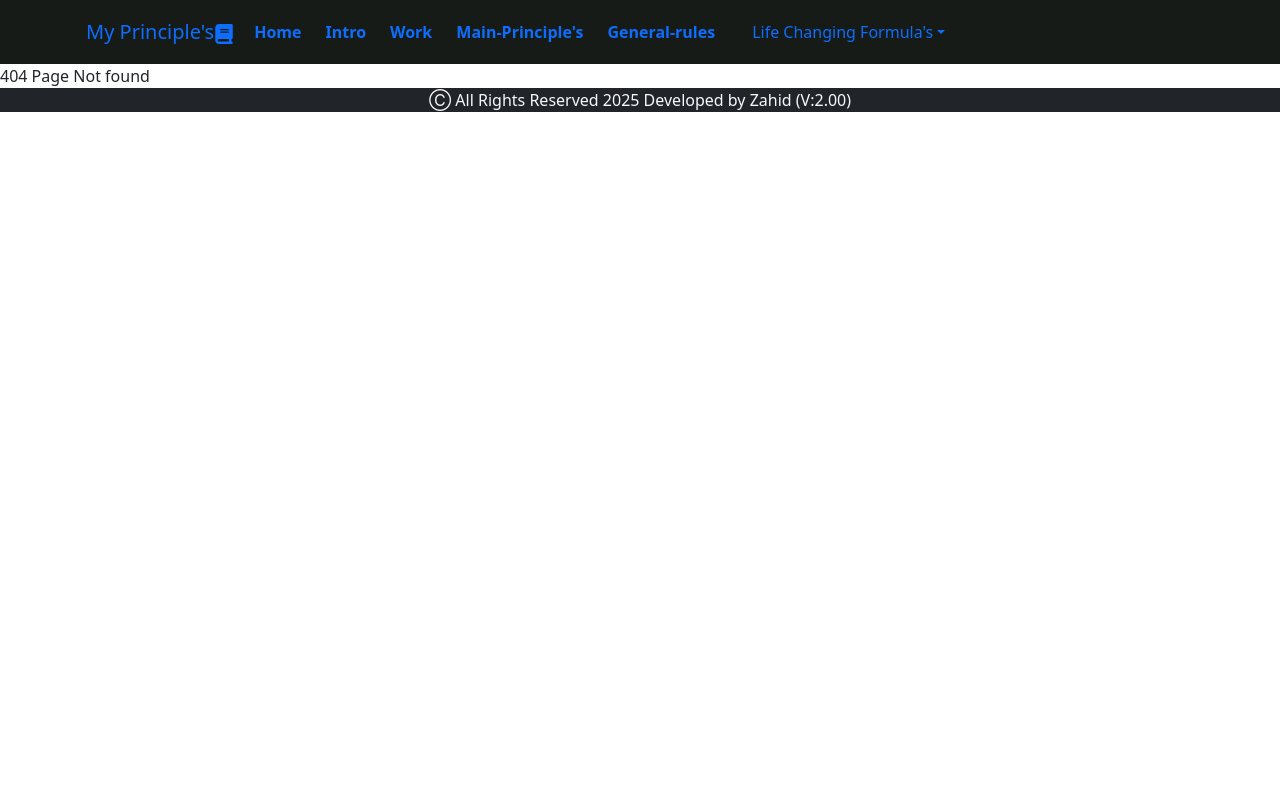
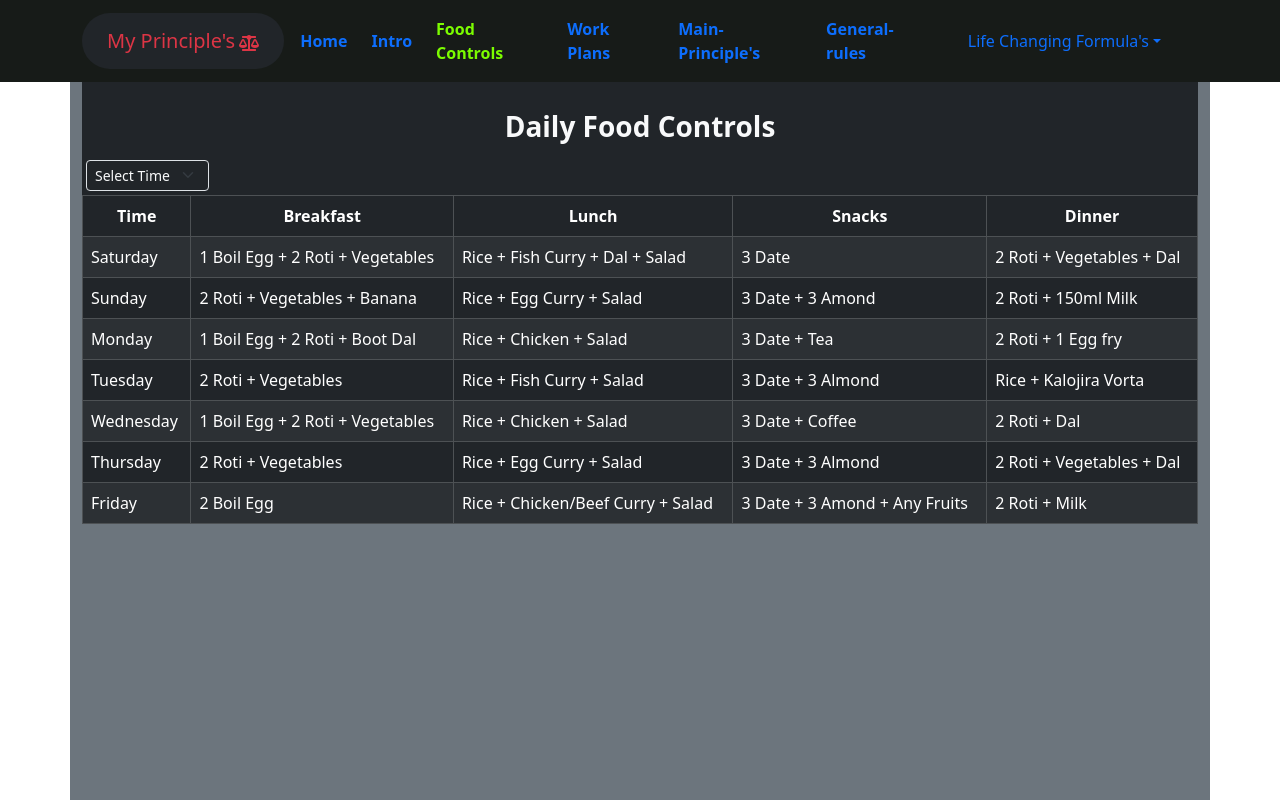
Before and after one commit to MDZAHIDHASAN2024/my-principles, a React (Vite) app: page /foodControl in a window 1280 px wide. Before the commit this address had no page. Shown: the top 800 px of the page. Built offline with nearby package versions, Linux system fonts and the light colour scheme.

Commit message:
version 2.01

```diff
--- /dev/null
+++ b/src/components/button/button.tsx
@@ -0,0 +1,28 @@
+import { useState } from 'react';
+import { FaBalanceScale } from 'react-icons/fa';
+
+const Button = () => {
+  const [isLoggedIn, setIsLoggedIn] = useState(false);
+  const handleClick = () => {
+    setIsLoggedIn(!isLoggedIn);
+  };
+  return (
+    <div>
+      <button className="bg-dark rounded-5" onClick={handleClick}>
+        {isLoggedIn ? (
+          <div className="text-info ">
+            My Principle's
+            <FaBalanceScale className="ms-1 text-info" />
+          </div>
+        ) : (
+          <div className="text-danger">
+            My Principle's
+            <FaBalanceScale className="ms-1 text-danger" />
+          </div>
+        )}
+      </button>
+    </div>
+  );
+};
+
+export default Button;
--- a/src/layout/footer/index.tsx
+++ b/src/layout/footer/index.tsx
@@ -1,7 +1,7 @@
 const Footer = () => {
   return (
     <div className="container-fluid bg-dark text-light text-center ">
-      <p> &#9400; All Rights Reserved 2025 Developed by Zahid (V:2.00) </p>
+      <p> &#9400; All Rights Reserved 2025 Developed by Zahid (V:2.01) </p>
     </div>
   );
 };
--- a/src/layout/navbar/index.tsx
+++ b/src/layout/navbar/index.tsx
@@ -2,17 +2,18 @@ import { Container, Dropdown, Nav, Navbar } from 'react-bootstrap';
 import { Link, NavLink } from 'react-router';
 
 // react icon
-import { FaBook } from 'react-icons/fa6';
+
 //my css
 import './index.css';
+import Button from '../../components/button/button';
+
 const Index = () => {
   return (
     <Navbar sticky="top" expand="lg" className="my-nav-bg">
       <Container>
         <Navbar.Brand className="text-light " as={Link} to={'/'}>
-          <div className="text-primary p-1">
-            My Principle's
-            <FaBook />
+          <div className="text-primary ">
+            <Button />
           </div>
         </Navbar.Brand>
         <Navbar.Toggle className="bg-light " aria-controls="basic-navbar-nav" />
@@ -32,9 +33,15 @@ const Index = () => {
             </NavLink>
             <NavLink
               className="m-auto pe-4 text-decoration-none fw-bold"
+              to={'/FoodControl'}
+            >
+              Food Controls
+            </NavLink>
+            <NavLink
+              className="m-auto pe-4 text-decoration-none fw-bold"
               to={'/Works'}
             >
-              Work
+              Work Plans
             </NavLink>
             <NavLink
               className="m-auto pe-4 text-decoration-none fw-bold"
--- /dev/null
+++ b/src/pages/foodControl/foodControl.tsx
@@ -0,0 +1,127 @@
+import { useState } from 'react';
+import { Table } from 'react-bootstrap';
+import Form from 'react-bootstrap/Form';
+import PageTitle from '../pageTitle/pageTitle';
+
+const foodData = [
+  {
+    id: 1,
+    time: 'Saturday',
+    breakfast: '1 Boil Egg + 2 Roti + Vegetables',
+    lunch: 'Rice + Fish Curry + Dal + Salad',
+    snacks: '3 Date',
+    dinner: '2 Roti + Vegetables + Dal',
+  },
+  {
+    id: 2,
+    time: 'Sunday',
+    breakfast: '2 Roti + Vegetables + Banana',
+    lunch: 'Rice + Egg Curry + Salad',
+    snacks: '3 Date + 3 Amond',
+    dinner: '2 Roti + 150ml Milk',
+  },
+  {
+    id: 3,
+    time: 'Monday',
+    breakfast: '1 Boil Egg + 2 Roti + Boot Dal',
+    lunch: 'Rice + Chicken + Salad',
+    snacks: '3 Date + Tea',
+    dinner: '2 Roti + 1 Egg fry ',
+  },
+  {
+    id: 4,
+    time: 'Tuesday',
+    breakfast: '2 Roti + Vegetables',
+    lunch: 'Rice + Fish Curry + Salad',
+    snacks: '3 Date + 3 Almond',
+    dinner: 'Rice + Kalojira Vorta',
+  },
+  {
+    id: 5,
+    time: 'Wednesday',
+    breakfast: '1 Boil Egg + 2 Roti + Vegetables',
+    lunch: 'Rice + Chicken + Salad',
+    snacks: '3 Date + Coffee',
+    dinner: '2 Roti + Dal ',
+  },
+  {
+    id: 6,
+    time: 'Thursday',
+    breakfast: '2 Roti + Vegetables',
+    lunch: 'Rice + Egg Curry + Salad',
+    snacks: '3 Date + 3 Almond',
+    dinner: '2 Roti + Vegetables + Dal',
+  },
+  {
+    id: 7,
+    time: 'Friday',
+    breakfast: '2 Boil Egg',
+    lunch: 'Rice + Chicken/Beef Curry + Salad',
+    snacks: '3 Date + 3 Amond + Any Fruits',
+    dinner: '2 Roti + Milk',
+  },
+];
+
+const FoodControl = () => {
+  <PageTitle title="Food Controls" />;
+  const [search, setSearch] = useState('');
+  const handleChange = (e: React.ChangeEvent<HTMLSelectElement>) => {
+    e.preventDefault();
+    setSearch(e.target.value);
+  };
+  return (
+    <div style={{ height: '1050px' }} className="container bg-secondary ">
+      <div className="bg-dark text-light text-center  p-1">
+        <h3 className="fw-bolder pt-4">Daily Food Controls</h3>
+      </div>
+      <div className="bg-dark">
+        <Form.Select
+          size="sm"
+          className="bg-dark text-light d-inline-block m-1 "
+          style={{ width: 'auto' }}
+          onChange={handleChange}
+        >
+          <option value="">Select Time</option>
+          <option value="Saturday">Saturday</option>
+          <option value="Sunday">Sunday</option>
+          <option value="Monday">Monday</option>
+          <option value="Tuesday">Tuesday</option>
+          <option value="Wednesday">Wednesday</option>
+          <option value="Thursday">Thursday</option>
+          <option value="Friday">Friday</option>
+        </Form.Select>
+      </div>
+      <Table responsive striped bordered hover variant="dark">
+        <thead className="text-center">
+          <tr>
+            <th>Time</th>
+            <th>Breakfast</th>
+            <th>Lunch</th>
+            <th>Snacks</th>
+            <th>Dinner</th>
+          </tr>
+        </thead>
+        <tbody>
+          {foodData
+            .filter((foodItem) => {
+              return search === '' ? foodItem : foodItem.time === search;
+            })
+            .map((food) => {
+              const { id, time, breakfast, snacks, lunch, dinner } = food;
+              return (
+                <tr key={id}>
+                  <td>{time}</td>
+                  <td>{breakfast}</td>
+                  <td>{lunch}</td>
+                  <td>{snacks}</td>
+                  <td>{dinner}</td>
+                </tr>
+              );
+            })}
+        </tbody>
+      </Table>
+    </div>
+  );
+};
+
+export default FoodControl;
--- a/src/pages/works/works.tsx
+++ b/src/pages/works/works.tsx
@@ -24,7 +24,7 @@ const Works = () => {
           <tr>
             <td>4:00AM</td>
             <td>5:00AM</td>
-            <td>Salat, Quran, Drink A Glass of Water, Islamic Book Read</td>
+            <td>Salat, Quran, Drink A Glass of Water</td>
             <td>1</td>
           </tr>
           <tr>
--- a/src/routes/index.tsx
+++ b/src/routes/index.tsx
@@ -12,6 +12,7 @@ import ReduceSpeakingFormula from '../pages/reduceSpeakingFormula/reduceSpeaking
 import TimeSavingFormula from '../pages/timeSavingFormula/timeSavingFormula';
 import TourPlanFormula from '../pages/tourPlanFormula/tourPlanFormula';
 import Works from '../pages/works/works';
+import FoodControl from '../pages/foodControl/foodControl';
 
 const Index = () => {
   return (
@@ -29,6 +30,7 @@ const Index = () => {
         />
         <Route path="/timeSavingFormula" element={<TimeSavingFormula />} />
         <Route path="/tourPlanFormula" element={<TourPlanFormula />} />
+        <Route path="/foodControl" element={<FoodControl />} />
         <Route path="/works" element={<Works />} />
         <Route path="*" element={<Error />} />
       </Routes>
```
Also changed, not shown: src/routes/protectedRoutes.tsx (+15 -0 lines), public/Balance_icon.svg (deleted).
